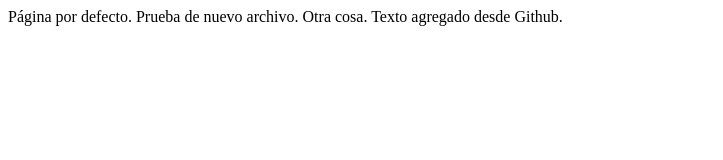
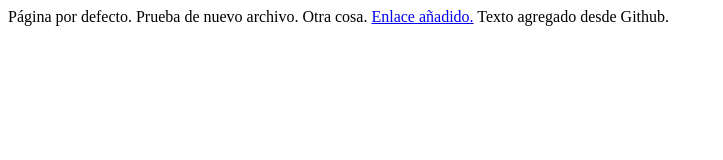
Before and after one commit to CarlosRubioTNM/fantastic-happiness, a plain HTML site: page index.html in a window 1280 px wide. Shown: the whole page, without its empty margins (0-723 px from the left). Drawn offline with Linux system fonts and the light colour scheme.

Commit message:
Cambio en HTML y adición de CSS

```diff
--- a/index.html
+++ b/index.html
@@ -4,7 +4,7 @@
 </head>
 <body>
 Prueba de nuevo archivo. Otra cosa.
-
+  <a href="#">Enlace añadido.</a>
   Texto agregado desde Github.
 </body>
 </html>
```
Also changed, not shown: css/index.css (added).
